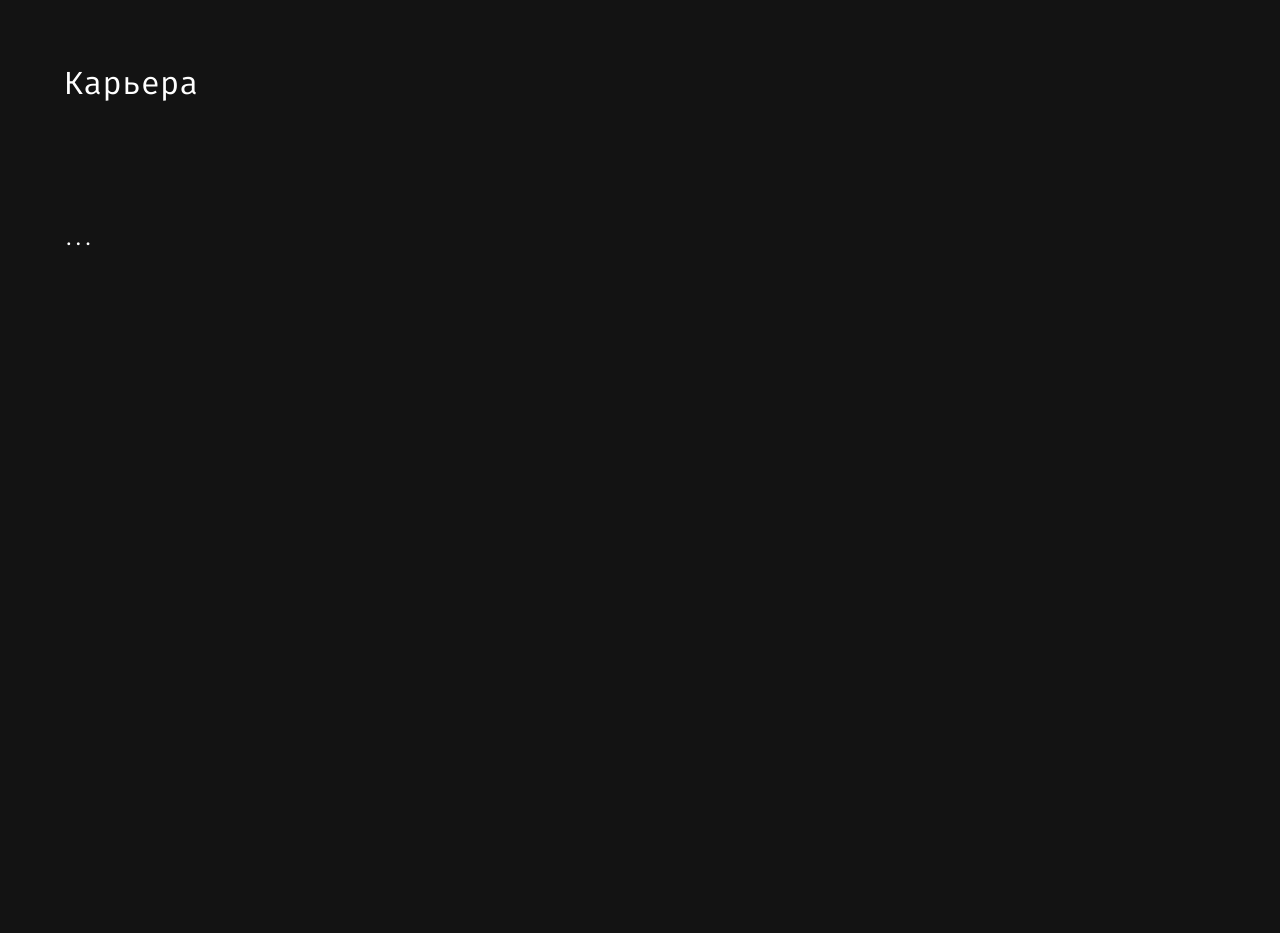
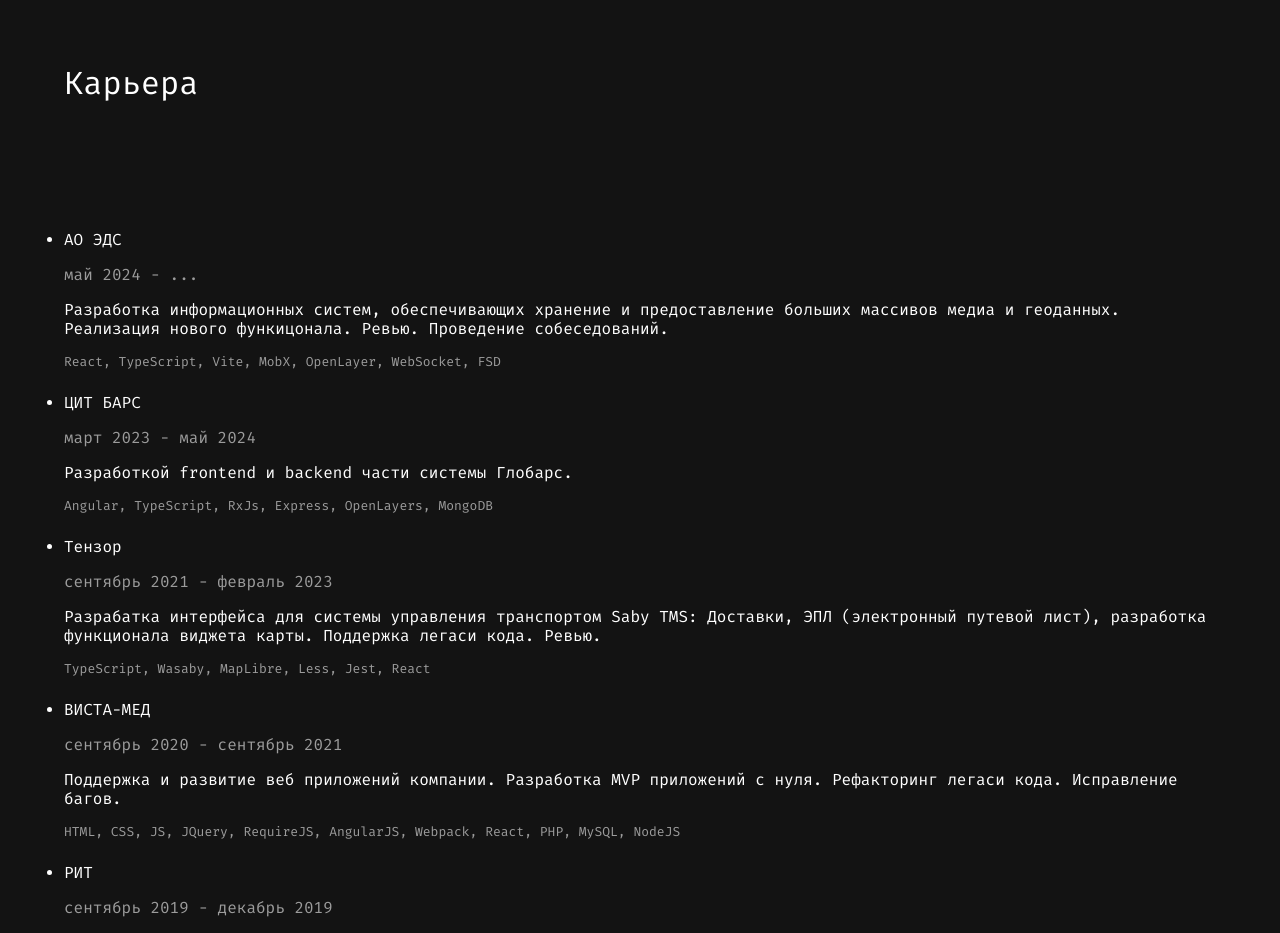
Before and after one commit to VladMatviyuk/jr.matviyuk, a React (Vite) app: page /career in a window 1280 px wide. Shown: the top 933 px of the page. Before the commit the page ends 800 px from the top, so only its background shows below. Built offline with nearby package versions, Linux system fonts and the light colour scheme.

Commit message:
upd career page

```diff
--- a/src/App.css
+++ b/src/App.css
@@ -59,5 +59,15 @@
 ul {
   display: flex;
   flex-direction: column;
-  gap: 12px;
+  gap: 1.5rem;
 }
+
+.career-step {
+  display: flex;
+  flex-direction: column;
+  gap: 1rem;
+}
+
+.date {
+  color: rgb(156, 156, 156);
+}
--- a/src/pages/CareerPage.tsx
+++ b/src/pages/CareerPage.tsx
@@ -1,10 +1,66 @@
 import { Header } from "../components/Header/Header";
 
 export const CareerPage = () => {
+  const steps = [
+    {
+      dates: "август 2018 - август 2019",
+      company: "Hexelsoft",
+      info: "Разработка MVP приложений. Поддержка легаси кода. Исправление багов. Ревью.",
+      techs: "HTML, CSS, JS, TS, JQuery, React, Angular, Ionic",
+    },
+    {
+      dates: "сентябрь 2019 - декабрь 2019",
+      company: "РИТ",
+      info: "Разработка и поддержка веб-сайтов.",
+      techs: "HTML, CSS, JQuery, Gulp, Bootstrap, React, Bitrix",
+    },
+    {
+      dates: "сентябрь 2020 - сентябрь 2021",
+      company: "ВИСТА-МЕД",
+      info: "Поддержка и развитие веб приложений компании. Разработка MVP приложений с нуля. Рефакторинг легаси кода. Исправление багов.",
+      techs:
+        "HTML, CSS, JS, JQuery, RequireJS, AngularJS, Webpack, React, PHP, MySQL, NodeJS",
+    },
+    {
+      dates: "сентябрь 2021 - февраль 2023",
+      company: "Тензор",
+      info: "Разрабатка интерфейса для системы управления транспортом Saby TMS: Доставки, ЭПЛ (электронный путевой лист), разработка функционала виджета карты. Поддержка легаси кода. Ревью.",
+      techs: "TypeScript, Wasaby, MapLibre, Less, Jest, React",
+    },
+    {
+      dates: "март 2023 - май 2024",
+      company: "ЦИТ БАРС",
+      info: "Разработкой frontend и backend части системы Глобарс.",
+      techs: "Angular, TypeScript, RxJs, Express, OpenLayers, MongoDB",
+    },
+    {
+      dates: "май 2024 - ...",
+      company: "АО ЭДС",
+      info: "Разработка информационных систем, обеспечивающих хранение и предоставление больших массивов медиа и геоданных. Реализация нового функицонала. Ревью. Проведение собеседований.",
+      techs: "React, TypeScript, Vite, MobX, OpenLayer, WebSocket, FSD",
+    },
+  ];
+  steps.reverse();
+
   return (
     <div>
       <Header>Карьера</Header>
-      <main>...</main>
+      <main>
+        <ul>
+          {steps.map((step) => {
+            return (
+              <li>
+                <div className="career-step">
+                  <div>{step.company}</div>
+                  <div className="date">{step.dates}</div>
+                  <div>{step.info}</div>
+                  <div className="tch">{step.techs}</div>
+                </div>
+              </li>
+            );
+          })}
+        </ul>
+      </main>
     </div>
   );
 };
```
